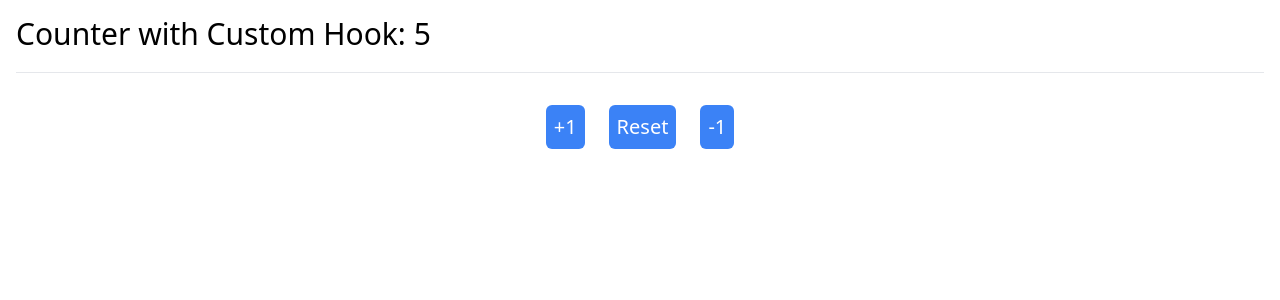
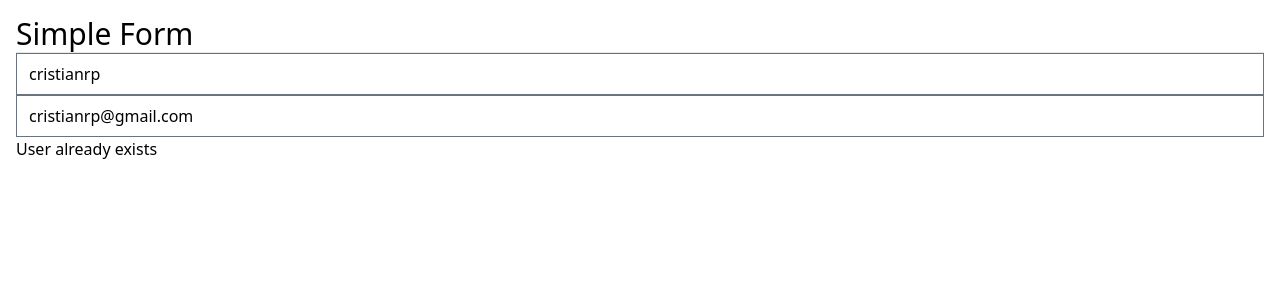
Before and after one commit to CristianRP/hooks-app, a React (Vite) app: page / in a window 1280 px wide. Shown: the top 300 px of the page. Built offline with nearby package versions, Linux system fonts and the light colour scheme.

Commit message:
feat: Add SimpleForm and Message components to showcase the useEffect hook

```diff
--- a/package.json
+++ b/package.json
@@ -14,6 +14,8 @@
     "react-dom": "^18.2.0"
   },
   "devDependencies": {
+    "@tailwindcss/forms": "^0.5.7",
+    "@types/node": "^20.11.30",
     "@types/react": "^18.2.64",
     "@types/react-dom": "^18.2.21",
     "@typescript-eslint/eslint-plugin": "^7.1.1",
--- /dev/null
+++ b/src/02-useEffect/Message.tsx
@@ -0,0 +1,28 @@
+import { useEffect } from 'react'
+
+export const Message = () => {
+  useEffect(() => {
+    // console.log('Message mounted');
+
+    const onMouseMove = ({ x, y }:MouseEvent) => {
+      const coords = { x, y };
+      console.log("typeof" , typeof x);
+
+      console.log(coords);
+    }
+
+    window.addEventListener('mousemove', onMouseMove);
+
+    return () => {
+      // console.log('MEssage unmounted');
+      window.removeEventListener('mousemove', onMouseMove);
+    }
+  }, [])
+
+
+  return (
+    <div>
+      <h3>User already exists</h3>
+    </div>
+  )
+}
--- /dev/null
+++ b/src/02-useEffect/SimpleForm.tsx
@@ -0,0 +1,62 @@
+import { ChangeEvent, useEffect, useState } from 'react'
+import { Message } from './Message';
+
+export const SimpleForm = () => {
+
+  const [formState, setFormState] = useState({
+    username: 'cristianrp',
+    email: 'cristianrp@gmail.com'
+  })
+
+  const { username, email } = formState;
+
+  const onInputChange = ({ target }: ChangeEvent<HTMLInputElement>) => {
+    const { name, value } = target;
+    setFormState({
+      ...formState,
+      [ name ]: value
+    });
+  }
+
+  useEffect(() => {
+    // console.log('useEffect called!');
+  }, []);
+
+  useEffect(() => {
+    // console.log('useEffect formstate chagned called!');
+  }, [ formState ]);
+
+  useEffect(() => {
+    // console.log('useEffect email chagned called!');
+  }, [ email ]);
+
+
+  return (
+    <div className='flex flex-col'>
+      <h1 className='text-3xl'>Simple Form</h1>
+
+      <hr />
+
+      <input
+        type="text"
+        className=''
+        placeholder='Username'
+        name="username"
+        value={ username }
+        onChange={ onInputChange }
+        />
+
+      <input
+        type="email"
+        placeholder='email@googl.com'
+        name="email"
+        value={ email }
+        onChange={ onInputChange }
+        />
+
+      {
+        username === 'cristianrp' && <Message />
+      }
+    </div>
+  )
+}
--- a/src/main.tsx
+++ b/src/main.tsx
@@ -1,16 +1,12 @@
 import React from 'react'
 import ReactDOM from 'react-dom/client'
 
-// import { HooksApp } from './HooksApp'
+import { SimpleForm } from './02-useEffect/SimpleForm'
 
 import './index.css'
-import { CounterWithHook } from './01-useState/CounterWithHook'
-// import { CounterApp } from './01-useState/CounterApp'
 
 ReactDOM.createRoot(document.getElementById('root')!).render(
-  <React.StrictMode>
-    {/* <HooksApp /> */}
-    {/* <CounterApp /> */}
-    <CounterWithHook />
-  </React.StrictMode>,
+  // <React.StrictMode>
+    <SimpleForm />
+  // </React.StrictMode>,
 )
--- a/tailwind.config.ts
+++ b/tailwind.config.ts
@@ -8,5 +8,7 @@ export default {
   theme: {
     extend: {},
   },
-  plugins: [],
+  plugins: [
+    require('@tailwindcss/forms')
+  ],
 } satisfies Config
```
Also changed, not shown: 1 other file (tests, documents, lock files or other folders).
